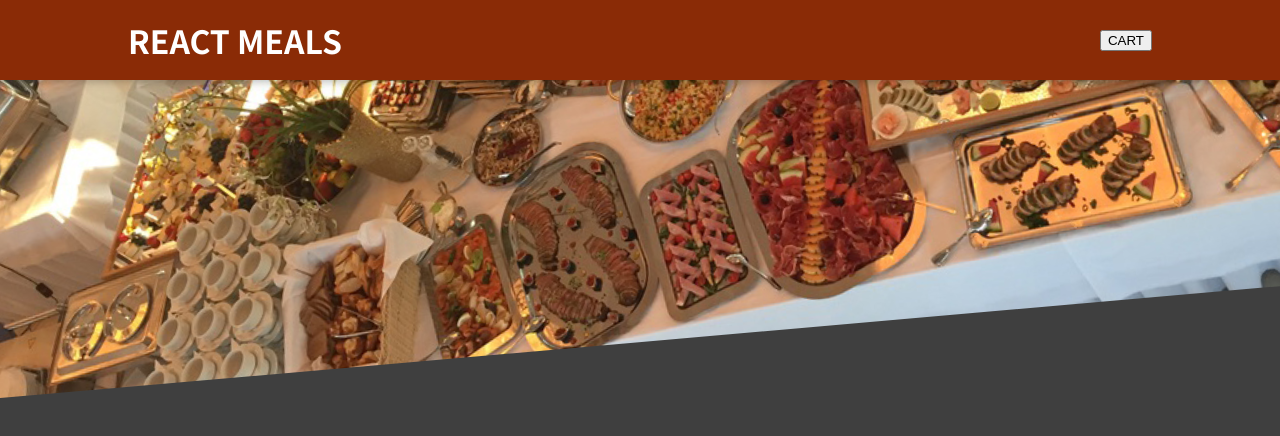
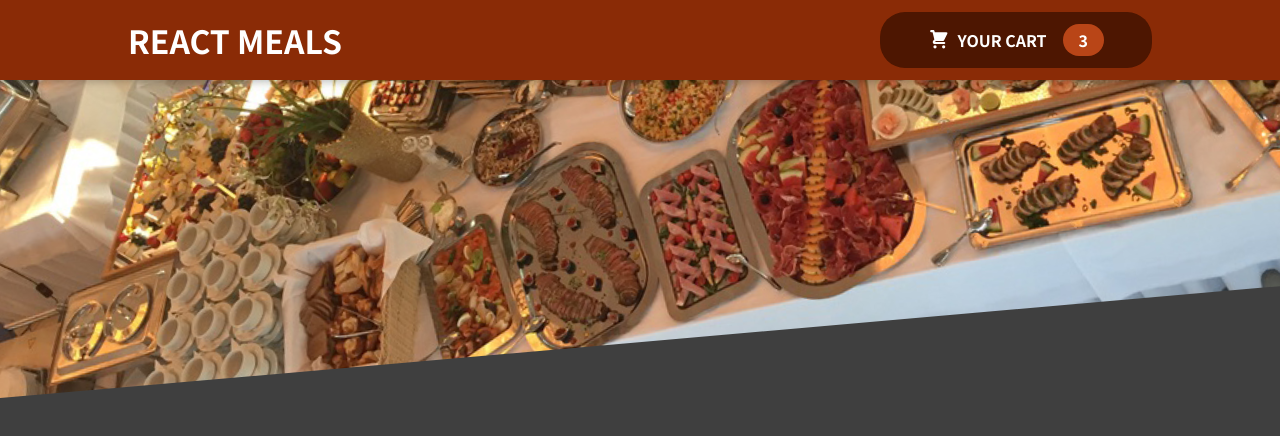
Before and after one commit to matteobu/react-food-order-app, a React (Create React App) app: page / in a window 1280 px wide. Shown: the top 436 px of the page. Built offline with nearby package versions, Linux system fonts and the light colour scheme.

Commit message:
HeaderCartButton

```diff
--- /dev/null
+++ b/src/components/Cart/CartIcon.js
@@ -0,0 +1,13 @@
+const CartIcon = () => {
+    return (
+        <svg
+            xmlns="http://www.w3.org/2000/svg"
+            viewBox="0 0 20 20"
+            fill="currentColor"
+        >
+            <path d="M3 1a1 1 0 000 2h1.22l.305 1.222a.997.997 0 00.01.042l1.358 5.43-.893.892C3.74 11.846 4.632 14 6.414 14H15a1 1 0 000-2H6.414l1-1H14a1 1 0 00.894-.553l3-6A1 1 0 0017 3H6.28l-.31-1.243A1 1 0 005 1H3zM16 16.5a1.5 1.5 0 11-3 0 1.5 1.5 0 013 0zM6.5 18a1.5 1.5 0 100-3 1.5 1.5 0 000 3z" />
+        </svg>
+    );
+};
+
+export default CartIcon;
--- a/src/components/Layout/Header.js
+++ b/src/components/Layout/Header.js
@@ -1,12 +1,14 @@
 import { Fragment } from "react";
+import HeaderCartButton from "./HeaderCartButton.js";
 import classes from "./Header.module.css";
 import mealsImage from "../../assets/meals.jpeg";
+
 const Header = (props) => {
     return (
         <Fragment>
             <header className={classes.header}>
                 <h1>REACT MEALS</h1>
-                <button>CART</button>
+                <HeaderCartButton />
             </header>
             <div className={classes["main-image"]}>
                 <img src={mealsImage} alt="a tabel full of food" />
--- /dev/null
+++ b/src/components/Layout/HeaderCartButton.js
@@ -0,0 +1,15 @@
+import CartIcon from "../Cart/CartIcon.js";
+import classes from "./HeaderCartButton.module.css";
+const HeaderCartButton = (props) => {
+    return (
+        <button className={classes.button}>
+            <span className={classes.icon}>
+                <CartIcon />
+            </span>
+            <span>YOUR CART</span>
+            <span className={classes.badge}>3</span>
+        </button>
+    );
+};
+
+export default HeaderCartButton;
--- /dev/null
+++ b/src/components/Layout/HeaderCartButton.module.css
@@ -0,0 +1,59 @@
+.button {
+    cursor: pointer;
+    font: inherit;
+    border: none;
+    background-color: #4d1601;
+    color: white;
+    padding: 0.75rem 3rem;
+    display: flex;
+    justify-content: space-around;
+    align-items: center;
+    border-radius: 25px;
+    font-weight: bold;
+}
+
+.button:hover,
+.button:active {
+    background-color: #2c0d00;
+}
+
+.icon {
+    width: 1.35rem;
+    height: 1.35rem;
+    margin-right: 0.5rem;
+}
+
+.badge {
+    background-color: #b94517;
+    padding: 0.25rem 1rem;
+    border-radius: 25px;
+    margin-left: 1rem;
+    font-weight: bold;
+}
+
+.button:hover .badge,
+.button:active .badge {
+    background-color: #92320c;
+}
+
+.bump {
+    animation: bump 300ms ease-out;
+}
+
+@keyframes bump {
+    0% {
+        transform: scale(1);
+    }
+    10% {
+        transform: scale(0.9);
+    }
+    30% {
+        transform: scale(1.1);
+    }
+    50% {
+        transform: scale(1.15);
+    }
+    100% {
+        transform: scale(1);
+    }
+}
```
Also changed, not shown: 1 other file (tests, documents, lock files or other folders).
